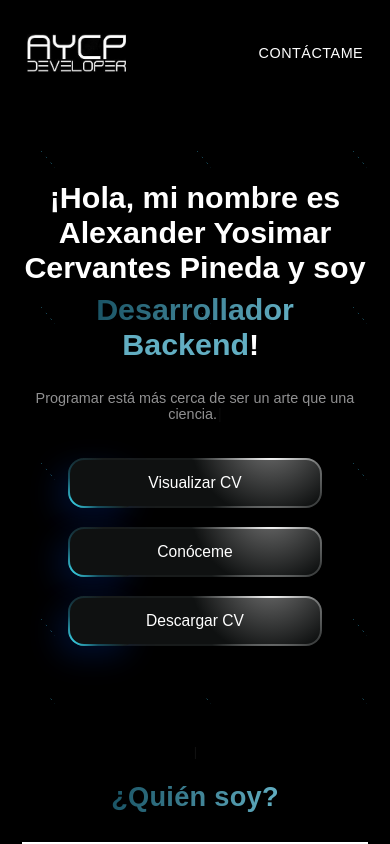
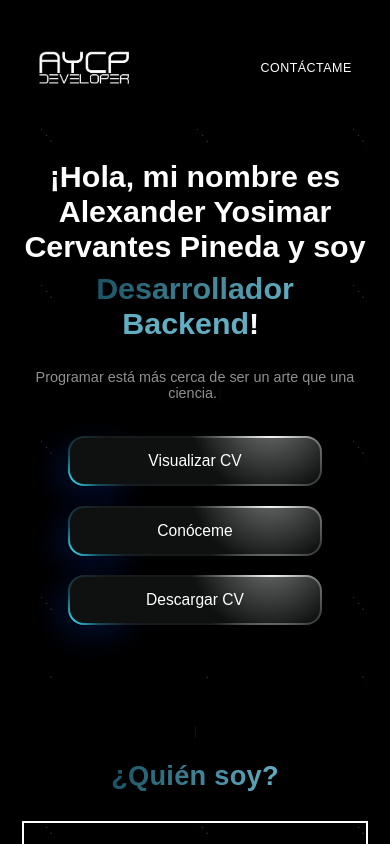
Before and after one commit to aycp-developer/aycpdeveloper, a React (Vite) app: page / in a window 390 px wide. Shown: the top 844 px of the page. Built offline with nearby package versions, Linux system fonts and the light colour scheme; a web font is replaced by a local one.

Commit message:
cambio en la ubicación y en el tamaño del logotipo y del botón contáctame en el Navbar

```diff
--- a/src/components/navbar/Navbar.css
+++ b/src/components/navbar/Navbar.css
@@ -3,9 +3,10 @@
   justify-content: center;
   align-items: center;
   background-color: black;
+  align-items: end;
   gap: 67vw;
   color: white;
-  height: 12.5vh;
+  height: 14vh;
   width: 100vw;
 }
 .navbar .aycpdeveloper-logo {
@@ -20,6 +21,8 @@
   justify-content: center;
   align-items: center;
   flex-direction: column;
+  height: 2.4rem;
+  width: 6.2rem;
 }
 .navbar .contact-me-container .contact-me {
   color: white;
@@ -47,11 +50,31 @@
   border-radius: 0.4rem;
   z-index: 2;
   height: 6rem;
-  width: 6rem;
+  width: 100%;
 }
 
 @media (max-width: 429px) {
   .navbar {
+    align-items: end;
     gap: 34vw;
+    height: 10vh;
+  }
+  .navbar .aycpdeveloper-logo {
+    height: 2.1rem;
+    width: 5.6rem;
+  }
+  .navbar .contact-me-container {
+    height: 2.1rem;
+    width: 5.6rem;
+  }
+  .navbar .contact-me-container .contact-me {
+    font-size: 0.78rem;
+  }
+  .navbar .contact-me-container .div1 {
+    width: 5.6rem;
+  }
+  .navbar .contact-me-container .div1 .whatsapp-button {
+    height: 5.6rem;
+    width: 100%;
   }
 }/*# sourceMappingURL=Navbar.css.map */
--- a/src/components/navbar/Navbar.scss
+++ b/src/components/navbar/Navbar.scss
@@ -3,9 +3,10 @@
 .navbar {
     @include styles.center;
     background-color: black;
+    align-items: end;
     gap: 67vw;
     color: white;
-    height: 12.5vh;
+    height: 14vh;
     width: 100vw;
 
     .aycpdeveloper-logo {
@@ -20,6 +21,8 @@
     .contact-me-container {
         @include styles.center;
         flex-direction: column;
+        height: 2.4rem;
+        width: 6.2rem;
 
         .contact-me {
             color: white;
@@ -42,7 +45,7 @@
                 border-radius: 0.4rem;
                 z-index: 2;
                 height: 6rem;
-                width: 6rem;
+                width: 100%;
             }
         }
     }
@@ -50,6 +53,31 @@
 
 @media (max-width: 429px) {
     .navbar {
+        align-items: end;
         gap: 34vw;
+        height: 10vh;
+
+        .aycpdeveloper-logo {
+            height: 2.1rem;
+            width: 5.6rem;
+        }
+
+        .contact-me-container {
+            height: 2.1rem;
+            width: 5.6rem;
+
+            .contact-me {
+                font-size: 0.78rem;
+            }
+
+            .div1 {
+                width: 5.6rem;
+
+                .whatsapp-button {
+                    height: 5.6rem;
+                    width: 100%;
+                }
+            }
+        }
     }
 }
```
Also changed, not shown: 1 other file (tests, documents, lock files or other folders).
